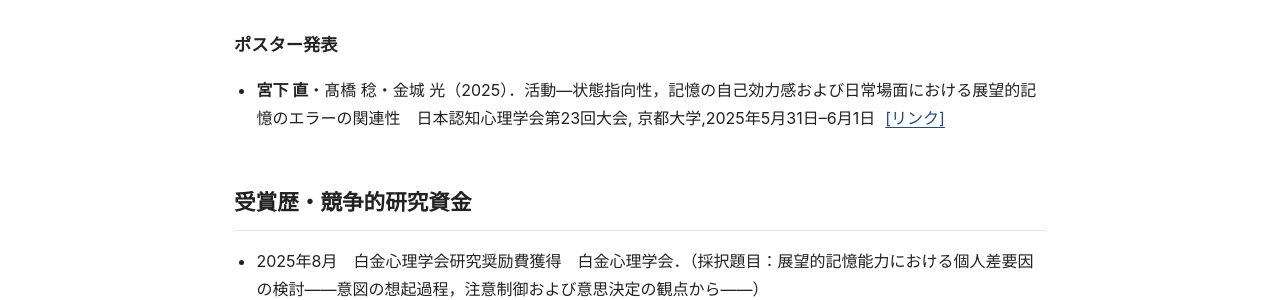
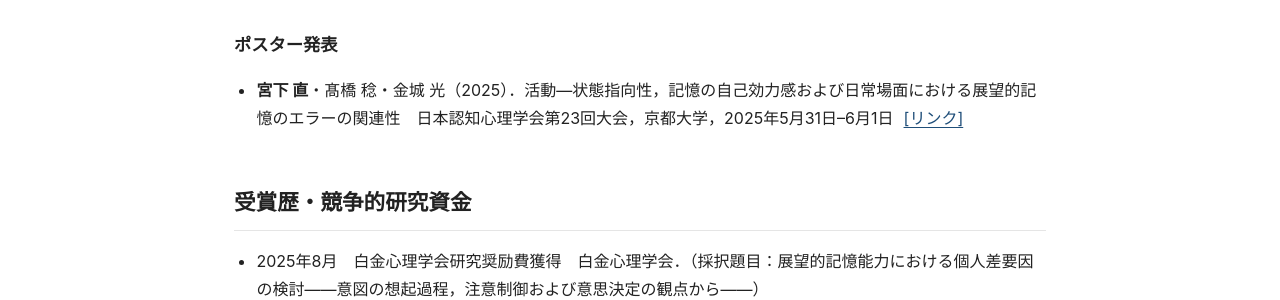
Before and after one commit to naomiyashita/github.io, a Jekyll site: the page built from cv.md, in a window 1280 px wide. Shown: the part 846-1146 px from the top of the page. Built offline with Jekyll 4.4.1, drawn with Linux system fonts in a browser that asks for light colours.

Commit message:
Update cv.md

```diff
--- a/cv.md
+++ b/cv.md
@@ -54,8 +54,7 @@ permalink: /cv/
 
 <ul class="presentation-list">
   <li>
-    <strong>宮下 直</strong>・髙橋 稔・金城 光（2025）．活動―状態指向性，記憶の自己効力感および日常場面における展望的記憶のエラーの関連性　日本認知心理学会第23回大会,
-    京都大学,2025年5月31日–6月1日
+    <strong>宮下 直</strong>・髙橋 稔・金城 光（2025）．活動―状態指向性，記憶の自己効力感および日常場面における展望的記憶のエラーの関連性　日本認知心理学会第23回大会，京都大学，2025年5月31日–6月1日
     <a class="publication-action" href="https://doi.org/10.14875/cogpsy.2025.0_144">[リンク]</a>
   </li>
 </ul>
```
